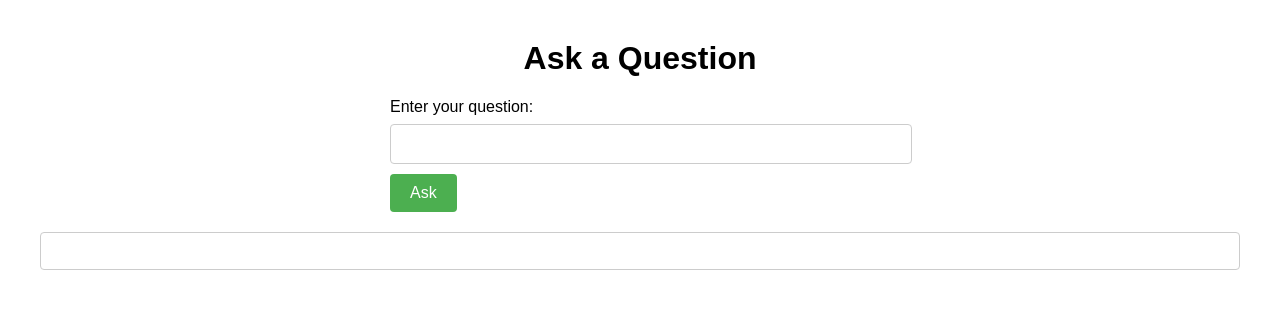
After one commit to DiptanshuMish28/CustomGPTFunctions, a Flask app: page / in a window 1280 px wide. The commit adds this page. Shown: the top 309 px of the page. Run offline with Flask 3, Linux system fonts and the light colour scheme.

Commit message:
Add files via upload

```diff
--- /dev/null
+++ b/templates/index.html
@@ -0,0 +1,85 @@
+<!DOCTYPE html>
+<html lang="en">
+<head>
+    <meta charset="UTF-8">
+    <meta name="viewport" content="width=device-width, initial-scale=1.0">
+    <title>Ask a Question</title>
+    <style>
+        body {
+            font-family: Arial, sans-serif;
+            margin: 40px;
+        }
+        h1 {
+            text-align: center;
+        }
+        form {
+            max-width: 500px;
+            margin: 0 auto;
+        }
+        label {
+            display: block;
+            margin-bottom: 8px;
+        }
+        input[type="text"] {
+            width: 100%;
+            padding: 10px;
+            font-size: 16px;
+            border: 1px solid #ccc;
+            border-radius: 4px;
+        }
+        input[type="submit"] {
+            background-color: #4CAF50;
+            color: white;
+            padding: 10px 20px;
+            border: none;
+            border-radius: 4px;
+            cursor: pointer;
+            font-size: 16px;
+            margin-top: 10px;
+        }
+        input[type="submit"]:hover {
+            background-color: #45a049;
+        }
+        .response {
+            margin-top: 20px;
+            padding: 10px;
+            border: 1px solid #ccc;
+            border-radius: 4px;
+        }
+    </style>
+</head>
+<body>
+    <h1>Ask a Question</h1>
+    <form id="questionForm">
+        <label for="question">Enter your question:</label>
+        <input type="text" id="question" name="question" required>
+        <input type="submit" value="Ask">
+    </form>
+    <div class="response">
+        <p id="answer"></p>
+    </div>
+
+    <script>
+        document.getElementById("questionForm").addEventListener("submit", function(event) {
+            event.preventDefault();
+            var formData = new FormData(this);
+            fetch('/ask', {
+                method: 'POST',
+                headers: {
+                    'Content-Type': 'application/json',
+                },
+                body: JSON.stringify({
+                    question: formData.get('question')
+                })
+            })
+            .then(response => response.json())
+            .then(data => {
+                document.getElementById("answer").textContent = data.response;
+            })
+            .catch(error => {
+                console.error('Error:', error);
+            });
+        });
+    </script>
+</body>
+</html>
```
Also changed, not shown: templates/chatbot.html (+26 -0 lines), templates/scripts.js (added).
